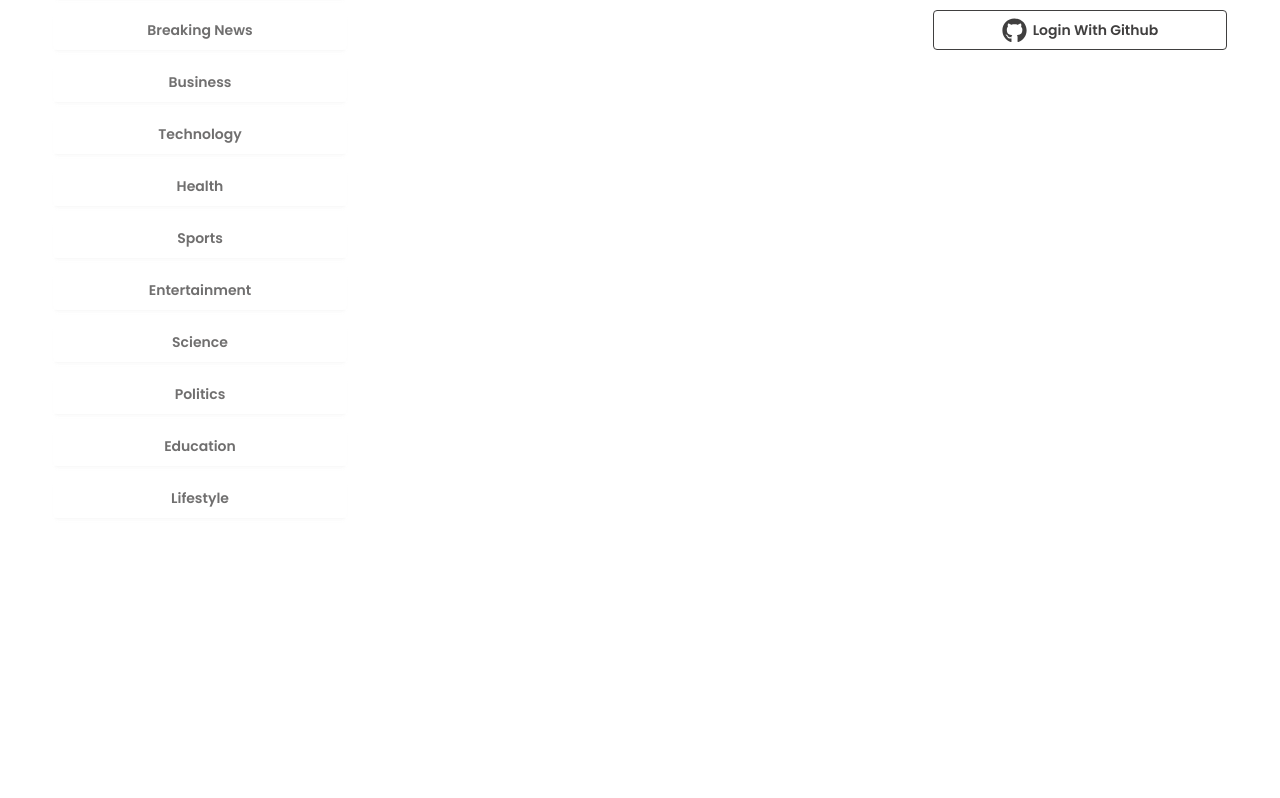
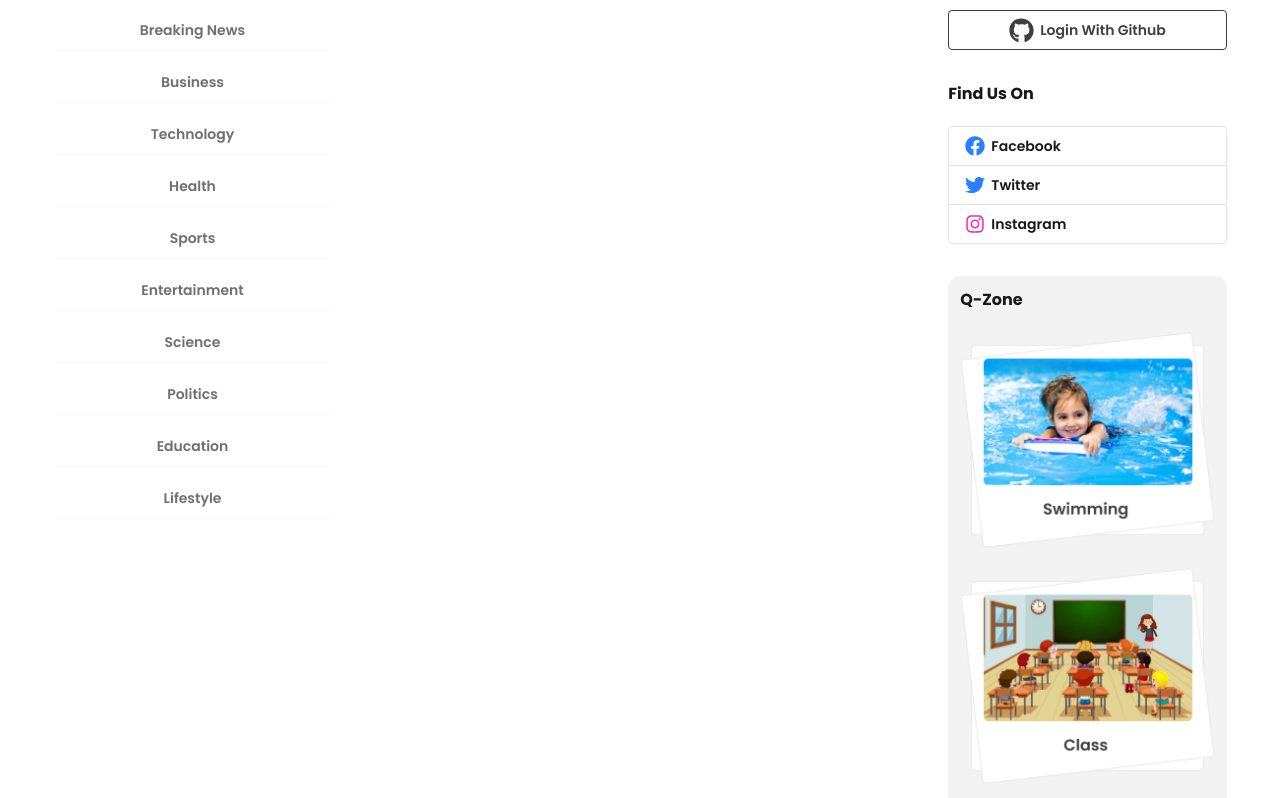
Before and after one commit to saim-alam1/dragon-news, a React (Vite) app: page / in a window 1280 px wide. Shown: the part 462-1260 px from the top of the page. Before the commit the page ends 992 px from the top, so only its background shows below. Built offline with nearby package versions, Linux system fonts and the light colour scheme.

Commit message:
Updated Right Aside

```diff
--- /dev/null
+++ b/src/components/homeLayout/FindUs.jsx
@@ -0,0 +1,22 @@
+import React from 'react';
+import { FaFacebook, FaInstagram, FaTwitter } from 'react-icons/fa';
+
+const FindUs = () => {
+  return (
+    <div>
+      <h2 className='font-bold mb-5'>Find Us On</h2>
+      <div>
+        <div className="join join-vertical w-full">
+          <button className="btn bg-base-100 justify-start join-item">
+            <FaFacebook className='text-blue-500' size={20}></FaFacebook> Facebook</button>
+          <button className="btn bg-base-100 justify-start join-item">
+            <FaTwitter className='text-blue-500' size={20}></FaTwitter> Twitter</button>
+          <button className="btn bg-base-100 justify-start join-item">
+            <FaInstagram className='text-pink-500' size={20}></FaInstagram> Instagram</button>
+        </div>
+      </div>
+    </div>
+  );
+};
+
+export default FindUs;
--- /dev/null
+++ b/src/components/homeLayout/Qzone.jsx
@@ -0,0 +1,21 @@
+import React from 'react';
+import swimmingImg from '../../assets/swimming.png';
+import classImg from '../../assets/class.png';
+import playGroundImg from '../../assets/playground.png';
+import bgImg from '../../assets/bg.png';
+
+const Qzone = () => {
+  return (
+    <div className='bg-base-200 p-3 rounded-xl'>
+      <h2 className='font-bold mb-5'>Q-Zone</h2>
+      <div className='space-y-5'>
+        <img src={swimmingImg} alt="" />
+        <img src={classImg} alt="" />
+        <img src={playGroundImg} alt="" />
+        <img src={bgImg} alt="" />
+      </div>
+    </div>
+  );
+};
+
+export default Qzone;
--- a/src/components/homeLayout/RightAside.jsx
+++ b/src/components/homeLayout/RightAside.jsx
@@ -1,10 +1,14 @@
 import React from 'react';
 import SocialLogin from './SocialLogin';
+import FindUs from './FindUs';
+import Qzone from './Qzone';
 
 const RightAside = () => {
   return (
-    <div>
+    <div className='space-y-8'>
       <SocialLogin></SocialLogin>
+      <FindUs></FindUs>
+      <Qzone></Qzone>
     </div>
   );
 };
--- a/src/layouts/HomeLayout.jsx
+++ b/src/layouts/HomeLayout.jsx
@@ -18,7 +18,7 @@ const HomeLayout = () => {
           <Navbar></Navbar>
         </nav>
       </header>
-      <main className='w-11/12 mx-auto my-3 grid grid-cols-12'>
+      <main className='w-11/12 mx-auto my-3 grid grid-cols-12 gap-5'>
         <aside className='col-span-3'>
           <LeftAside></LeftAside>
         </aside>
```
